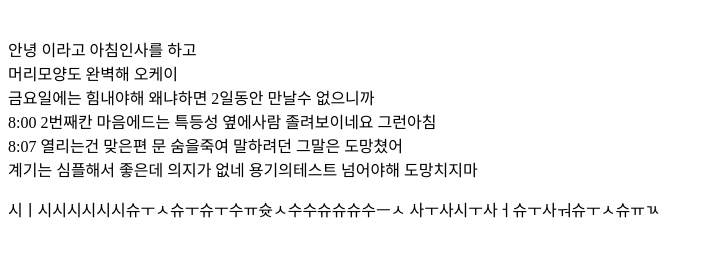
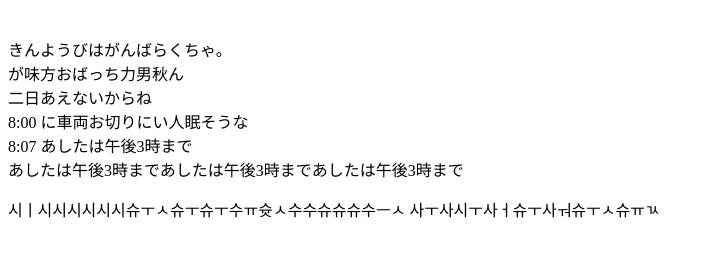
Before and after one commit to 11155551a/web1, a plain HTML site: page 2.html in a window 1280 px wide. Shown: the part 102-358 px from the top of the page, without its empty margins (0-714 px from the left). Drawn offline with Linux system fonts and the light colour scheme.

Commit message:
Update 2.html

```diff
--- a/2.html
+++ b/2.html
@@ -11,14 +11,14 @@
 <body>
 
 
-  안녕 이라고 아침인사를 하고 <br>
-  머리모양도 완벽해 오케이<br>
-  금요일에는 힘내야해 왜냐하면 2일동안 만날수 없으니까<br>
+  きんようびはがんばらくちゃ。 <br>
+  が味方おばっち力男秋ん<br>
+  二日あえないからね<br>
 
-  8:00 2번째칸 마음에드는 특등성 옆에사람 졸려보이네요 그런아침<br>
-  8:07 열리는건 맞은편 문 숨을죽여 말하려던 그말은 도망쳤어<br>
+  8:00 に車両お切りにい人眠そうな<br>
+  8:07 あしたは午後3時まで<br>
 
-  계기는 심플해서 좋은데 의지가 없네 용기의테스트 넘어야해 도망치지마<br>
+  あしたは午後3時まであしたは午後3時まであしたは午後3時まで<br>
 
 
 <p> 시ㅣ시시시시시시슈ㅜㅅ슈ㅜ슈ㅜ수ㅠ슛ㅅ수수슈슈슈수ㅡㅅ
```
